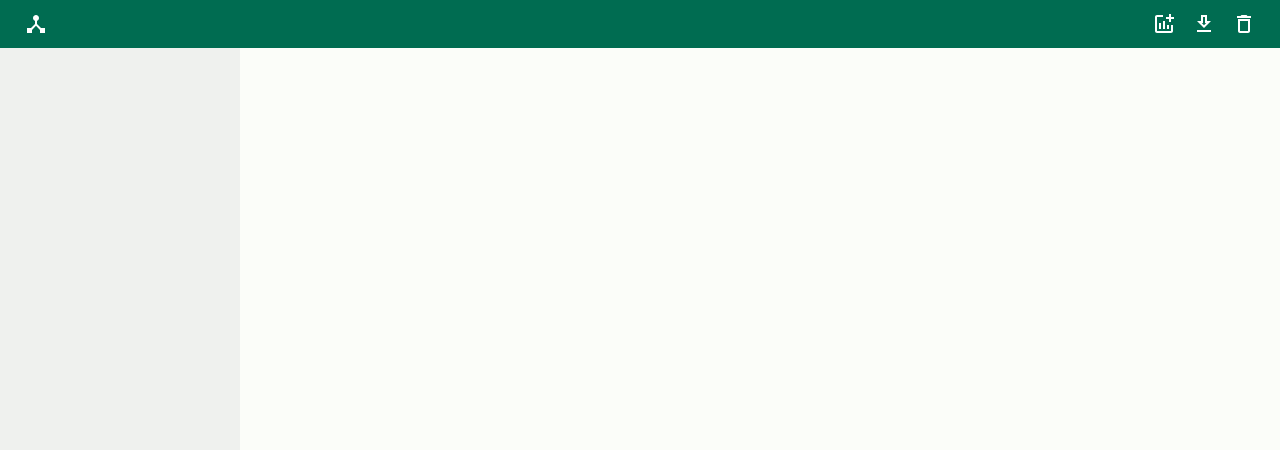
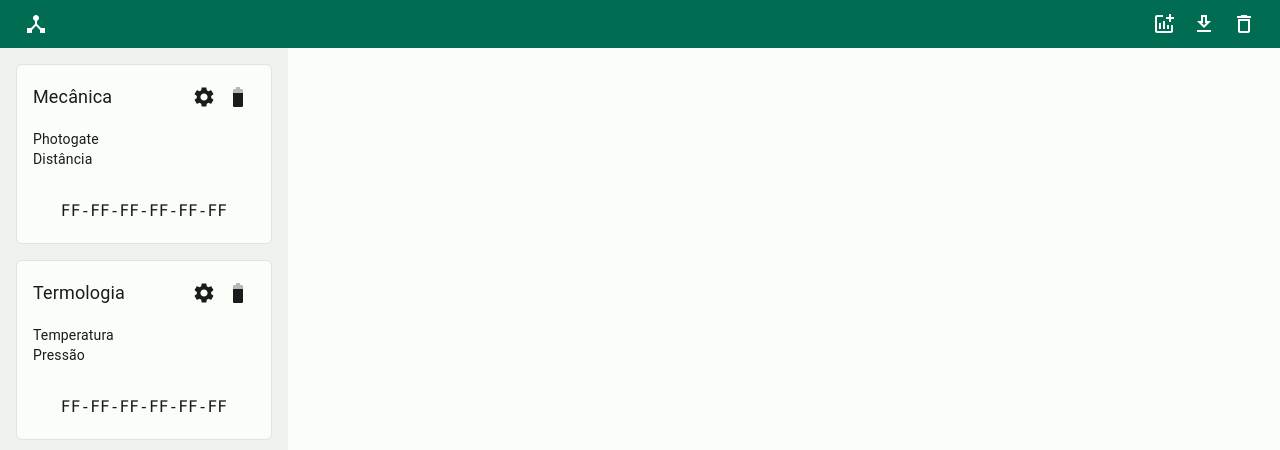
Before and after one commit to renanrms/FTR-Lab-Desktop, a React (Vite) app in the folder src/renderer/: page / in a window 1280 px wide. Shown: the top 450 px of the page. Built offline with nearby package versions, Linux system fonts and the light colour scheme.

Commit message:
Adiciona componente DeviceCard sem funcionalidade.

```diff
--- a/src/renderer/src/components/Sidebar.tsx
+++ b/src/renderer/src/components/Sidebar.tsx
@@ -1,3 +1,28 @@
+import { DeviceCard } from '../features/devices/components/DeviceCard'
+
 export function Sidebar() {
-  return <div className="w-60 h-full bg-neutral-95 dark:bg-neutral-20"></div>
+  const devices = [
+    {
+      name: 'Mecânica',
+      capabilities: ['Photogate', 'Distância'],
+      network: {
+        MACAddress: 'ff-ff-ff-ff-ff-ff',
+      },
+    },
+    {
+      name: 'Termologia',
+      capabilities: ['Temperatura', 'Pressão'],
+      network: {
+        MACAddress: 'ff-ff-ff-ff-ff-ff',
+      },
+    },
+  ]
+
+  return (
+    <div className="w-72 p-4 h-full bg-neutral-95 dark:bg-neutral-20 flex flex-col items-center">
+      {devices.map((device, index) => (
+        <DeviceCard device={device} key={index}></DeviceCard>
+      ))}
+    </div>
+  )
 }
--- /dev/null
+++ b/src/renderer/src/features/devices/components/DeviceCard.tsx
@@ -0,0 +1,47 @@
+import SettingsIcon from '@mui/icons-material/Settings'
+import Battery90Icon from '@mui/icons-material/Battery90'
+import { IconButton } from '@mui/material'
+
+interface DeviceCardPropType {
+  device: {
+    name: string
+    capabilities: string[]
+    network: {
+      MACAddress: string
+    }
+  }
+}
+
+export function DeviceCard(props: DeviceCardPropType) {
+  const { device } = props
+
+  return (
+    <div className="w-full min-h-[180px] border border-neutral-90 dark:border-neutral-30 rounded-md p-4 mb-4 flex flex-col justify-between bg-background text-on-background">
+      <div className="h-8 flex items-center">
+        <div className="grow text-lg">{device.name}</div>
+        <IconButton
+          size="small"
+          style={{ color: 'var(--md-sys-color-on-background)' }}
+        >
+          <SettingsIcon></SettingsIcon>
+        </IconButton>
+        <IconButton
+          size="small"
+          style={{ color: 'var(--md-sys-color-on-background)' }}
+        >
+          <Battery90Icon></Battery90Icon>
+        </IconButton>
+      </div>
+      <div className="my-4 grow">
+        {device.capabilities.map((capability, index) => (
+          <p className="text-sm" key={index}>
+            {capability}
+          </p>
+        ))}
+      </div>
+      <div className="h-8 flex justify-center items-center">
+        <p className="font-mono uppercase">{device.network.MACAddress}</p>
+      </div>
+    </div>
+  )
+}
```
